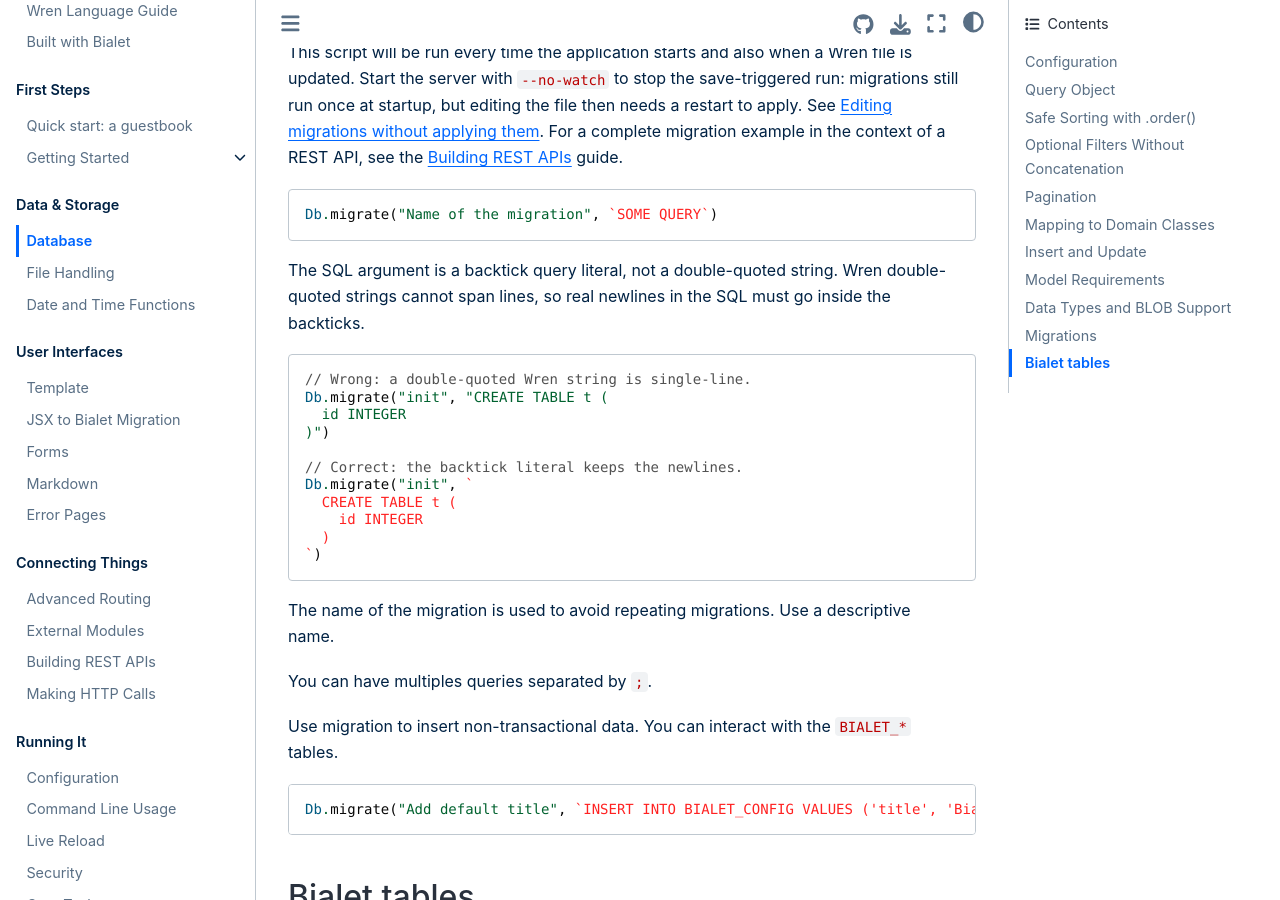
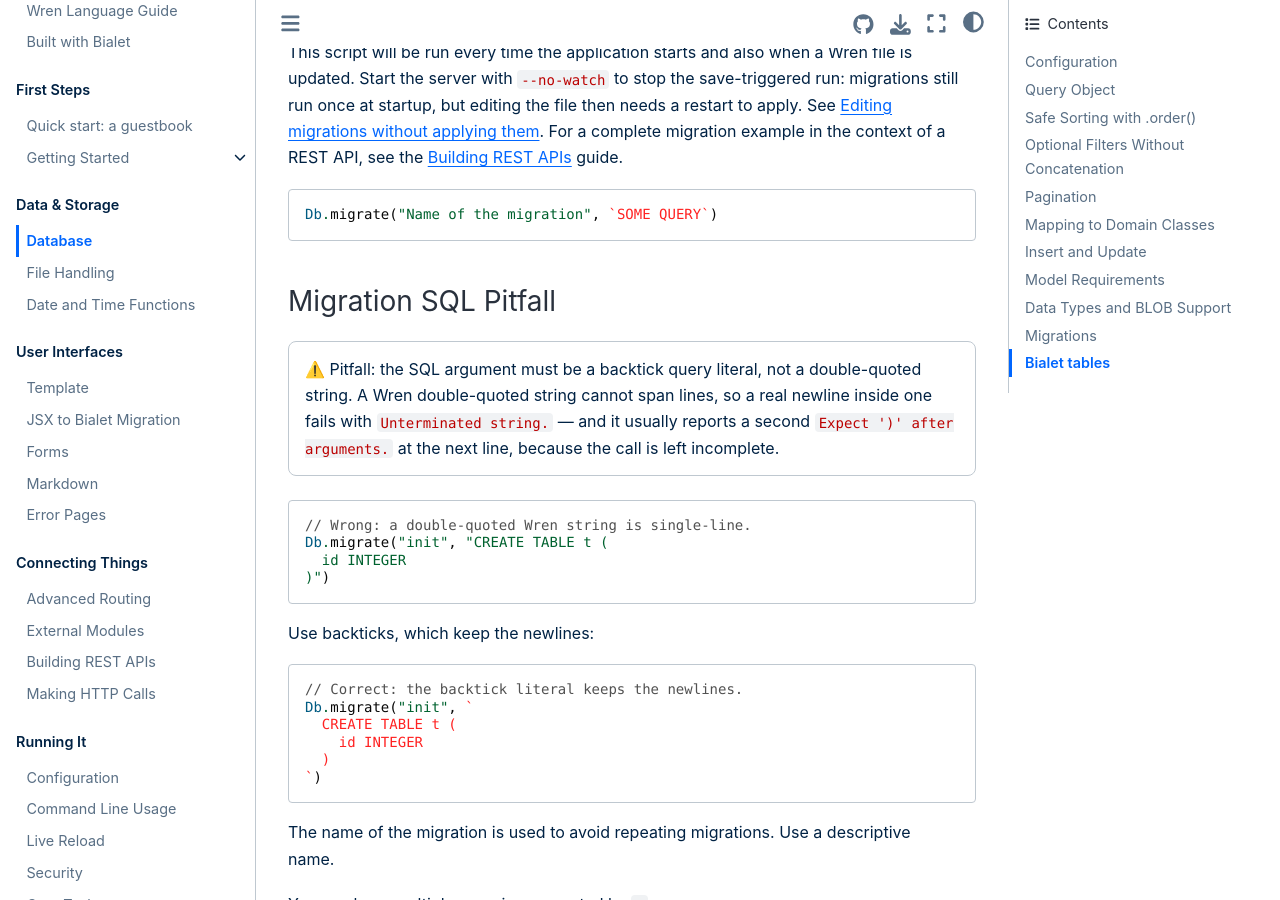
Before and after one commit to bialet/bialet, a Sphinx documentation site: the page built from docs/database.md, in a window 1280 px wide and 900 px high, scrolled down 8976 px. Built offline with Sphinx 7.4.7 and the Sphinx Book theme 1.1.4, drawn with Linux system fonts in a browser that asks for light colours; the version number could not be read and is left out.

Commit message:
docs(database): explain the Db.migrate quoting pitfall
The SQL argument has to be a backtick query literal. A double-quoted Wren string is single-line, so a real newline in it fails with Unterminated string. and usually a second Expect ')' after arguments. at the next line. Documented as a Pitfall with the wrong and right forms; no runtime check was added.

````diff
--- a/docs/database.md
+++ b/docs/database.md
@@ -424,16 +424,24 @@ see the [Building REST APIs](rest-api.md) guide.
 Db.migrate("Name of the migration", `SOME QUERY`)
 ```
 
-The SQL argument is a backtick query literal, not a double-quoted string. Wren
-double-quoted strings cannot span lines, so real newlines in the SQL must go
-inside the backticks.
+### Migration SQL Pitfall
+
+> ⚠️ Pitfall: the SQL argument must be a backtick query literal, not a
+> double-quoted string. A Wren double-quoted string cannot span lines, so a real
+> newline inside one fails with `Unterminated string.` — and it usually reports
+> a second `Expect ')' after arguments.` at the next line, because the call is
+> left incomplete.
 
 ```wren
 // Wrong: a double-quoted Wren string is single-line.
 Db.migrate("init", "CREATE TABLE t (
   id INTEGER
 )")
+```
 
+Use backticks, which keep the newlines:
+
+```wren
 // Correct: the backtick literal keeps the newlines.
 Db.migrate("init", `
   CREATE TABLE t (
````
Also changed, not shown: docs/getting-started/6-migrations.md (+5 -0 lines).
